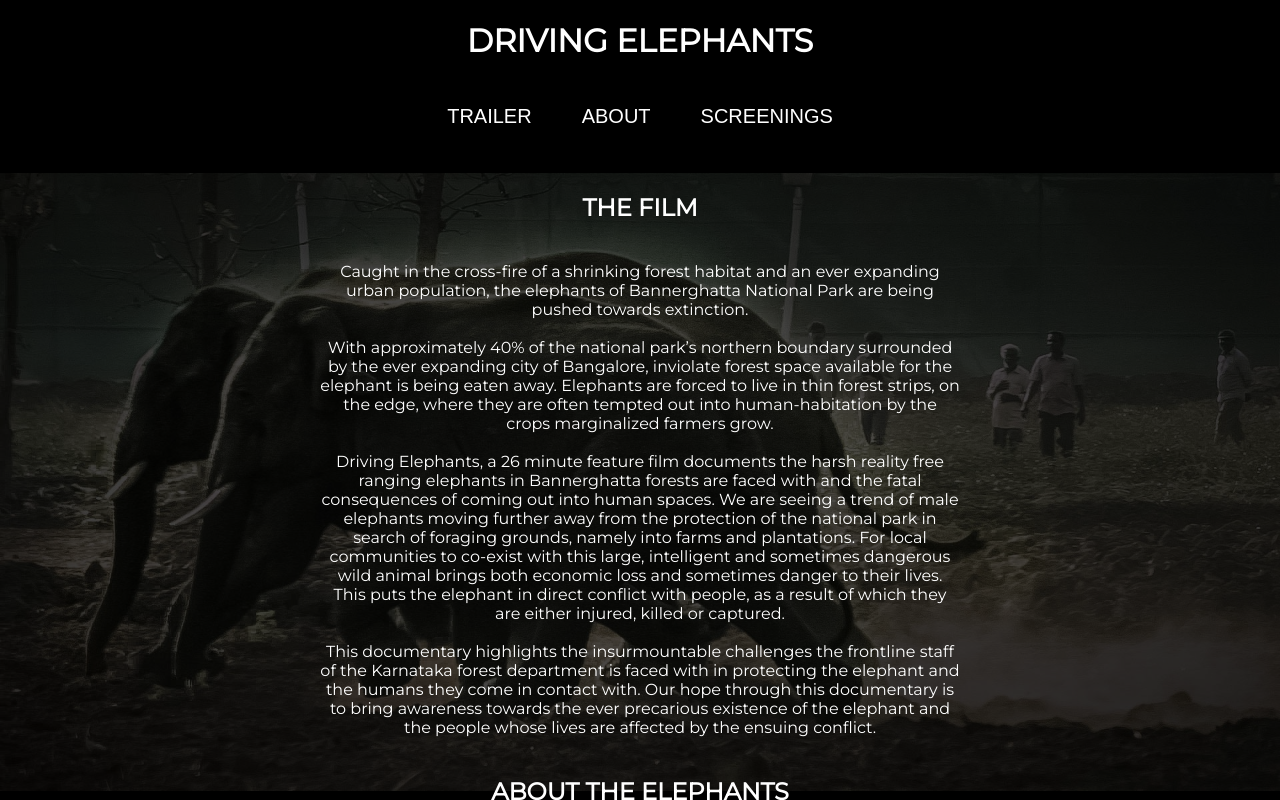
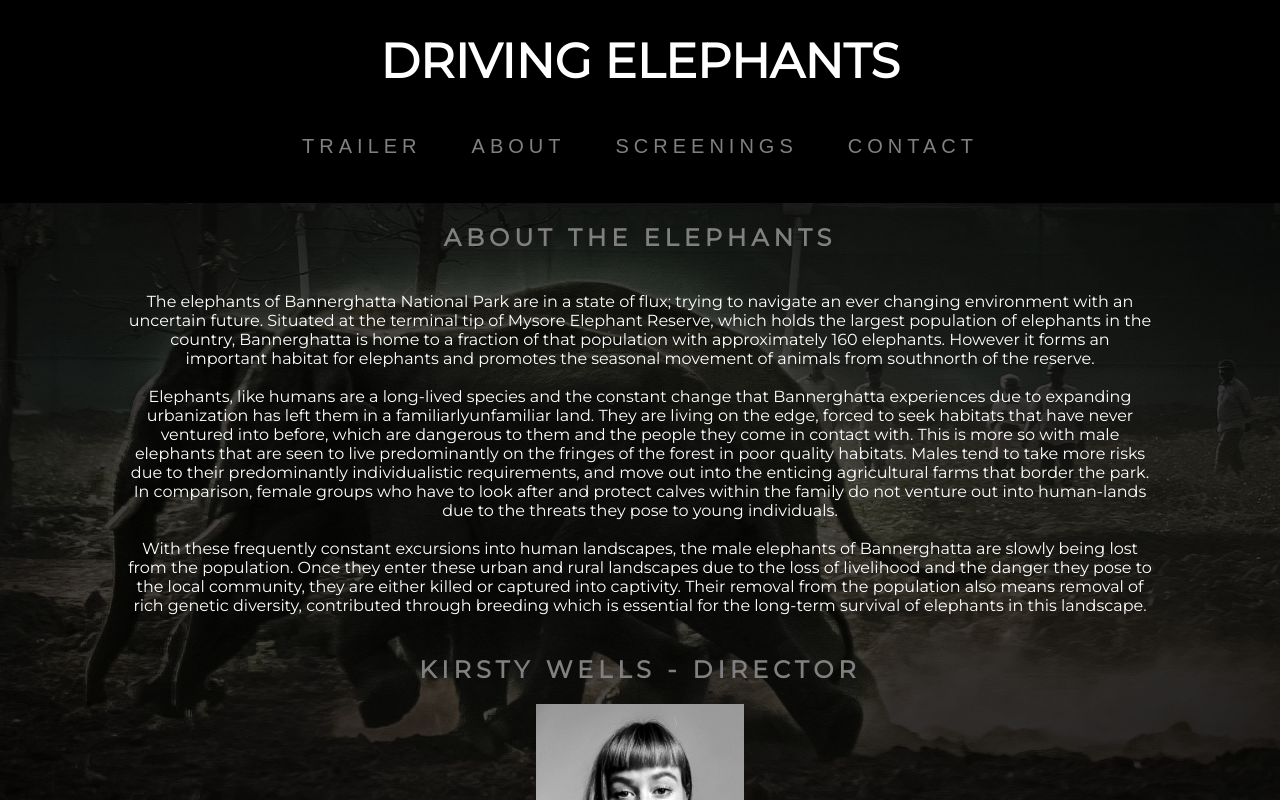
Before and after one commit to anywhereiromy/drivingelephants, a React (Create React App) app: page /about in a window 1280 px wide. Shown: the top 800 px of the page. Built offline with nearby package versions, Linux system fonts and the light colour scheme.

Commit message:
made changes as per kirsty's feedback and added instagram feed and contact page

```diff
--- a/package.json
+++ b/package.json
@@ -6,6 +6,7 @@
     "@reach/router": "^1.2.1",
     "react": "^16.11.0",
     "react-dom": "^16.11.0",
+    "react-instagram-embed": "^1.5.0",
     "react-player": "^1.14.0",
     "react-scripts": "3.2.0"
   },
--- a/src/App.js
+++ b/src/App.js
@@ -4,6 +4,7 @@ import Trailer from "./Components/Trailer";
 import About from "./Components/About";
 import Screenings from "./Components/Screenings";
 import NavBar from "./Components/NavBar";
+import Contact from "./Components/Contact";
 
 const App = props => {
   return (
@@ -15,6 +16,7 @@ const App = props => {
         <Trailer path="/" {...props} />
         <About path="/about" {...props} />
         <Screenings path="/screenings" {...props} />
+        <Contact path="/contact" {...props} />
       </Router>
     </div>
   );
--- a/src/Components/About.js
+++ b/src/Components/About.js
@@ -10,40 +10,6 @@ const About = () => {
         alt={"Men herding elephants"}
       />
       <div className={"text-container"}>
-        <h2 className={"aboutHeader"}>THE FILM</h2>
-        <p className={"text"}>
-          Caught in the cross-fire of a shrinking forest habitat and an ever
-          expanding urban population, the elephants of Bannerghatta National
-          Park are being pushed towards extinction.
-          <br />
-          <br />
-          With approximately 40% of the national park’s northern boundary
-          surrounded by the ever expanding city of Bangalore, inviolate forest
-          space available for the elephant is being eaten away. Elephants are
-          forced to live in thin forest strips, on the edge, where they are
-          often tempted out into human-habitation by the crops marginalized
-          farmers grow.
-          <br />
-          <br />
-          Driving Elephants, a 26 minute feature film documents the harsh
-          reality free ranging elephants in Bannerghatta forests are faced with
-          and the fatal consequences of coming out into human spaces. We are
-          seeing a trend of male elephants moving further away from the
-          protection of the national park in search of foraging grounds, namely
-          into farms and plantations. For local communities to co-exist with
-          this large, intelligent and sometimes dangerous wild animal brings
-          both economic loss and sometimes danger to their lives. This puts the
-          elephant in direct conflict with people, as a result of which they are
-          either injured, killed or captured.
-          <br />
-          <br />
-          This documentary highlights the insurmountable challenges the
-          frontline staff of the Karnataka forest department is faced with in
-          protecting the elephant and the humans they come in contact with. Our
-          hope through this documentary is to bring awareness towards the ever
-          precarious existence of the elephant and the people whose lives are
-          affected by the ensuing conflict.
-        </p>
         <h2 className={"aboutHeader"}>ABOUT THE ELEPHANTS</h2>
         <p className={"text"}>
           The elephants of Bannerghatta National Park are in a state of flux;
@@ -112,7 +78,11 @@ const About = () => {
           Kirsty independently wrote and directed the film, in her biggest
           film-making endeavour to date.
         </p>
-        <h2 className={"aboutHeader"}>A ROCHA INDIA</h2>
+        <h2 className={"aboutHeader"}>
+          <a href={"https://www.arocha.in/"} className={"filmLink"}>
+            A ROCHA INDIA
+          </a>
+        </h2>
         <p className={"text"}>
           Understanding the great significance Bannerghatta National Park holds
           as an ecological resource for wildlife and for the city of Bangalore,
--- /dev/null
+++ b/src/Components/Contact.js
@@ -0,0 +1,61 @@
+import React from "react";
+import "./About.css";
+import InstagramEmbed from "react-instagram-embed";
+
+const Contact = () => {
+  return (
+    <div className={"about-container"}>
+      <div className={"text-container"}>
+        <h2 className={"aboutHeader"}>A ROCHA INDIA</h2>
+        <p className={"text"}>
+          For more information visit the A Rocha Website at
+          <br />
+          <br />
+          <a href={"https://www.arocha.in/"} className={"filmLink"}>
+            https://www.arocha.in/
+          </a>
+          <br />
+          <br />
+          or email at
+          <br />
+          <br />
+          <a href="mailto: india@arocha.org" className={"filmLink"}>
+            india@arocha.org
+          </a>
+          <br />
+          <br />
+          or call on
+          <br />
+          <br />
+          +91 9886672041
+        </p>
+        <h2 className={"aboutHeader"}>KIRSTY WELLS - DIRECTOR</h2>
+        <p className={"text"}>
+          For film-making enquiries you can reach the director, Kirsty Wells, at
+          <br />
+          <br />
+          <a href="mailto: kirstyawells@live.co.uk" className={"filmLink"}>
+            kirstyawells@live.co.uk
+          </a>
+        </p>
+        <h2 className={"aboutHeader"}>INSTAGRAM</h2>
+        <p className={"text"}>
+          <InstagramEmbed
+            url="https://www.instagram.com/p/B3ZXhMeFRNm/"
+            maxWidth={320}
+            hideCaption={false}
+            containerTagName="div"
+            protocol=""
+            injectScript
+            onLoading={() => {}}
+            onSuccess={() => {}}
+            onAfterRender={() => {}}
+            onFailure={() => {}}
+          />
+        </p>
+      </div>
+    </div>
+  );
+};
+
+export default Contact;
--- a/src/Components/NavBar.css
+++ b/src/Components/NavBar.css
@@ -15,13 +15,15 @@
   margin: 0 20px;
   border: 0;
   background-color: transparent;
-  color: white;
   padding: 5px;
+  color: grey;
+  letter-spacing: 5px;
 }
 
 .navbar-link:hover {
   color: black;
   background-color: white;
+  letter-spacing: 5px;
 }
 
 @media only screen and (max-width: 640px) {
--- a/src/Components/NavBar.js
+++ b/src/Components/NavBar.js
@@ -24,6 +24,11 @@ const NavBar = props => {
           SCREENINGS
         </button>
       </span>
+      <span>
+        <button className={"navbar-link"} onClick={() => navigate("/contact")}>
+          CONTACT
+        </button>
+      </span>
     </div>
   );
 };
--- a/src/Components/Screenings.js
+++ b/src/Components/Screenings.js
@@ -7,33 +7,13 @@ const Screenings = () => {
       <div className={"overlay"} />
       <div className={"text-container"}>
         {/* <img src={"/poster.jpg"} alt={"Driving elephants film poster"} /> */}
+        <h2 className={"aboutHeader"}>INDIA</h2>
         <p className={"text"}>
-          Lorem ipsum dolor sit amet, consectetur adipiscing elit, sed do
-          eiusmod tempor incididunt ut labore et dolore magna aliqua. Ut enim ad
-          minim veniam, quis nostrud exercitation ullamco laboris nisi ut
-          aliquip ex ea commodo consequat. Duis aute irure dolor in
-          reprehenderit in voluptate velit esse cillum dolore eu fugiat nulla
-          pariatur. Excepteur sint occaecat cupidatat non proident, sunt in
-          culpa qui officia deserunt mollit anim id est laborum.
+          30th November at St Josephs College of Arts and Science, Bangalore
         </p>
-        <p className={"text"}>
-          Lorem ipsum dolor sit amet, consectetur adipiscing elit, sed do
-          eiusmod tempor incididunt ut labore et dolore magna aliqua. Ut enim ad
-          minim veniam, quis nostrud exercitation ullamco laboris nisi ut
-          aliquip ex ea commodo consequat. Duis aute irure dolor in
-          reprehenderit in voluptate velit esse cillum dolore eu fugiat nulla
-          pariatur. Excepteur sint occaecat cupidatat non proident, sunt in
-          culpa qui officia deserunt mollit anim id est laborum.
-        </p>
-        <p className={"text"}>
-          Lorem ipsum dolor sit amet, consectetur adipiscing elit, sed do
-          eiusmod tempor incididunt ut labore et dolore magna aliqua. Ut enim ad
-          minim veniam, quis nostrud exercitation ullamco laboris nisi ut
-          aliquip ex ea commodo consequat. Duis aute irure dolor in
-          reprehenderit in voluptate velit esse cillum dolore eu fugiat nulla
-          pariatur. Excepteur sint occaecat cupidatat non proident, sunt in
-          culpa qui officia deserunt mollit anim id est laborum.
-        </p>
+        <br />
+        <h2 className={"aboutHeader"}>UK</h2>
+        <p className={"text"}>TBA</p>
       </div>
     </div>
   );
--- a/src/index.css
+++ b/src/index.css
@@ -14,6 +14,7 @@ body {
   color: white;
   font-family: "Montserrat", sans-serif;
   min-width: 340px;
+  font-size: 6vh;
 }
 
 p {
@@ -69,11 +70,12 @@ code {
 .text {
   color: white;
   min-width: 280px;
-  max-width: 640px;
+  max-width: 95vw;
   display: inline-block;
   margin: 20px;
 }
 
 .aboutHeader {
-  color: white;
+  color: grey;
+  letter-spacing: 5px;
 }
```
Also changed, not shown: 1 other file (tests, documents, lock files or other folders).
